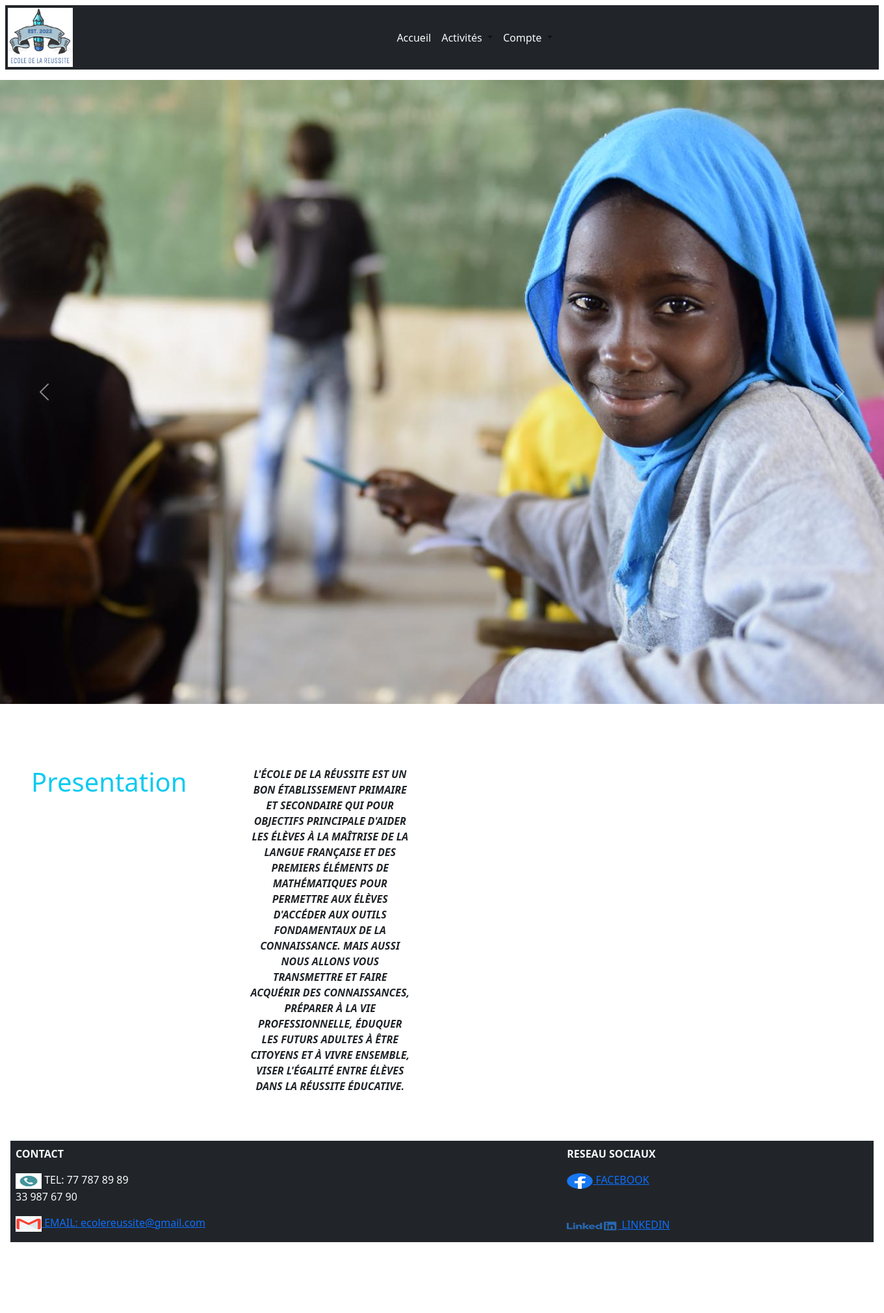
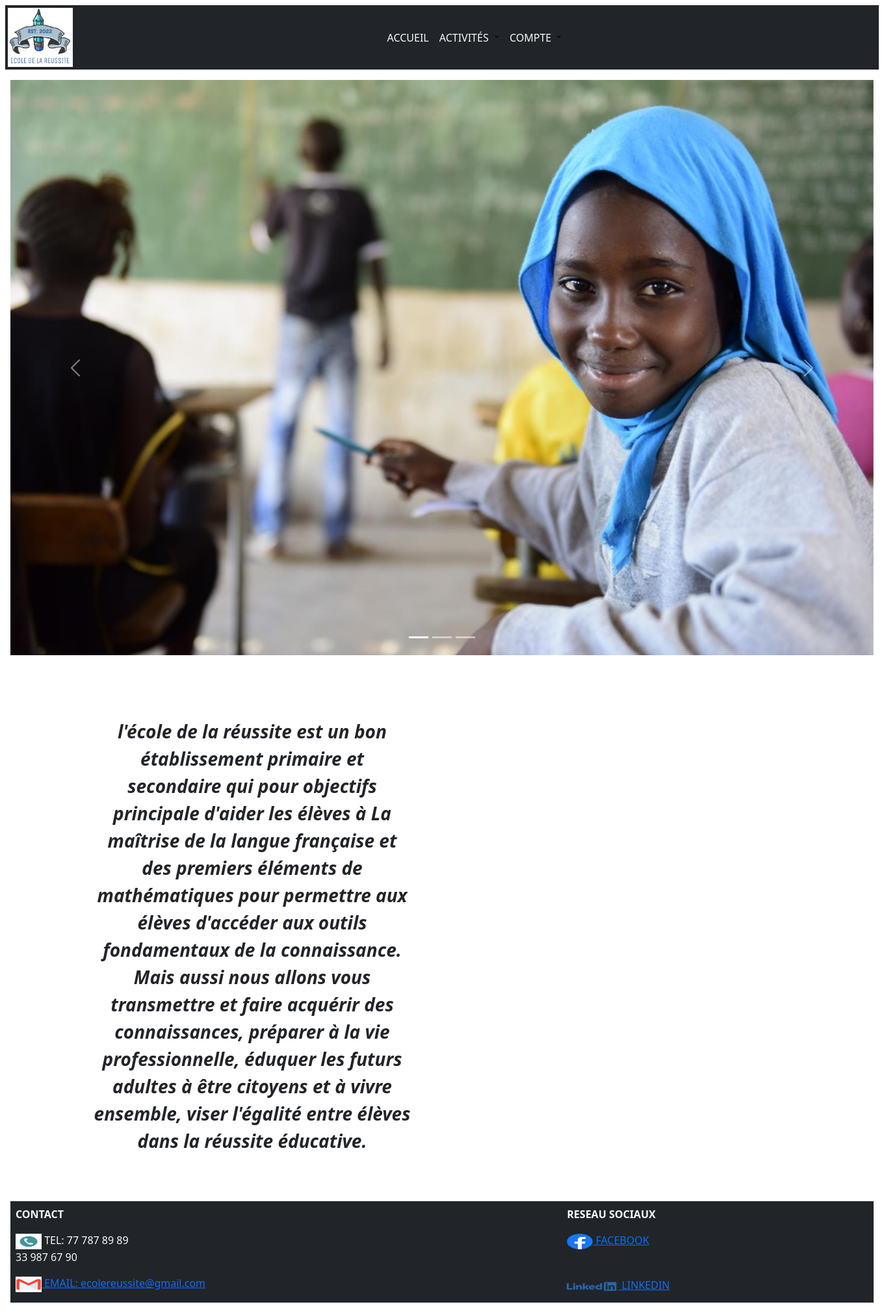
Before and after one commit to Abdoul-Lelou/Ecole_reussite, a PHP site: page /pages/accueil.php in a window 1360 px wide. Shown: the whole page at 65% size. Before the commit the page ends 1911 px from the top, so only its background shows below. Run offline with PHP 8.4, Linux system fonts and the light colour scheme.

Commit message:
page accueil navbar footer 2commit

```diff
--- a/pages/accueil.php
+++ b/pages/accueil.php
@@ -20,7 +20,39 @@
         ?>
 
     </header>
-    <main class="m-3 d-flex justify-content-center position-relative">
+    <main class="m-3 d-flex justify-content-center">
+
+
+    <div id="carouselExampleIndicators" class="carousel slide" data-bs-ride="carousel">
+  <div class="carousel-indicators">
+    <button type="button" data-bs-target="#carouselExampleIndicators" data-bs-slide-to="0" class="active" aria-current="true" aria-label="Slide 1"></button>
+    <button type="button" data-bs-target="#carouselExampleIndicators" data-bs-slide-to="1" aria-label="Slide 2"></button>
+    <button type="button" data-bs-target="#carouselExampleIndicators" data-bs-slide-to="2" aria-label="Slide 3"></button>
+  </div>
+  <div class="carousel-inner">
+    <div class="carousel-item active">
+      <img src="../img/img1.jpeg" class="d-block w-100" alt="...">
+    </div>
+    <div class="carousel-item">
+      <img src="../img/img2.jpg" class="d-block w-100" alt="...">
+    </div>
+    <div class="carousel-item">
+      <img src="../img/img3.jpeg" class="d-block w-100" alt="...">
+    </div>
+  </div>
+  <button class="carousel-control-prev" type="button" data-bs-target="#carouselExampleIndicators" data-bs-slide="prev">
+    <span class="carousel-control-prev-icon" aria-hidden="true"></span>
+    <span class="visually-hidden">Previous</span>
+  </button>
+  <button class="carousel-control-next" type="button" data-bs-target="#carouselExampleIndicators" data-bs-slide="next">
+    <span class="carousel-control-next-icon" aria-hidden="true"></span>
+    <span class="visually-hidden">Next</span>
+  </button>
+</div>
+
+
+
+<!--
         <div class="d-flex justify-content-center flex-wrap">
 
             <div id="carouselExampleControls" class="carousel slide d-flex justify-content-center" data-bs-ride="carousel">
@@ -49,11 +81,11 @@
             </div>
 
 
-        </div>
+        </div> -->
     </main>
     <div class="mt-5 d-flex justify-content-center" style=" width: 50%;">
-        <h1 class="text-info text-center m-5">Presentation</h1>
-        <p class="text-center text-uppercase m-5"><strong> <i> l'école de la réussite est un bon établissement primaire et secondaire qui pour objectifs principale
+        <h1 class="text-info text-center m-5">  </h1>
+        <p class="text-center fs-3 m-5"><strong> <i> l'école de la réussite est un bon établissement primaire et secondaire qui pour objectifs principale
                     d'aider les élèves à La maîtrise de la langue française et des premiers éléments de mathématiques
                     pour permettre aux élèves d'accéder aux outils fondamentaux de la
                     connaissance. Mais aussi nous allons vous transmettre et faire acquérir
--- a/pages/navbar.php
+++ b/pages/navbar.php
@@ -20,11 +20,11 @@
     <div class="collapse navbar-collapse" id="navbarNavDropdown">
       <ul class="navbar-nav">
         <li class="nav-item">
-          <a class="nav-link active text-light" aria-current="page" href="accueil.php">Accueil</a>
+          <a class="nav-link active text-light text-uppercase" aria-current="page" href="accueil.php">Accueil</a>
         </li>
         <li class="nav-item dropdown">
           <a class="nav-link dropdown-toggle" href="#" id="navbarDropdownMenuLink" role="button" data-bs-toggle="dropdown" aria-expanded="false">
-            <span class="text-light">Activités</span>
+            <span class="text-light text-uppercase">Activités</span>
           </a>
           <ul class="dropdown-menu" aria-labelledby="navbarDropdownMenuLink">
             <li><a class="dropdown-item" href="#">Action</a></li>
@@ -34,7 +34,7 @@
         </li>
         <li class="nav-item dropdown">
           <a class="nav-link dropdown-toggle" href="#" id="navbarDropdownMenuLink" role="button" data-bs-toggle="dropdown" aria-expanded="false">
-            <span class="text-light">Compte</span>
+            <span class="text-light text-uppercase">Compte</span>
           </a>
           <ul class="dropdown-menu" aria-labelledby="navbarDropdownMenuLink">
             <li><a class="dropdown-item " href="../index.php">Se déconnecter</a></li>
```
